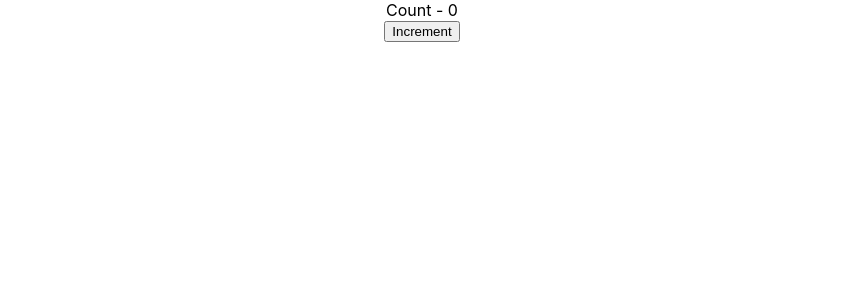
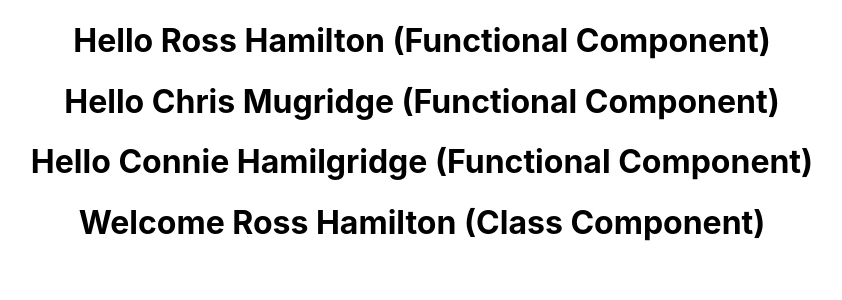
Before and after one commit to Lithill/react-hello-world, a React (Create React App) app in the folder hello-world/: page / in a window 1280 px wide. Shown: the top 300 px of the page, without its empty margins (218-1060 px from the left). Built offline with nearby package versions, Linux system fonts and the light colour scheme.

Commit message:
ReactJS Tutorial - 12 - Destructuring props and state

```diff
--- a/hello-world/src/App.js
+++ b/hello-world/src/App.js
@@ -10,7 +10,14 @@ import Counter from './components/Counter';
 function App() {
   return (
     <div className="App">
-      {/* <Greet name="Ross" surname="Hamilton">
+      {/*
+      <Welcome name="Chris" surname="Mugridge"></Welcome>
+      <Welcome name="Connie" surname="Hamilgridge"></Welcome>
+      <HelloJSX></HelloJSX>
+      <Hi></Hi>
+      <Counter></Counter>
+      <Message></Message>*/}
+      <Greet name="Ross" surname="Hamilton">
         <p>This is a child props</p>
         <p>And this is another</p>
       </Greet>
@@ -19,12 +26,7 @@ function App() {
       </Greet>
       <Greet name="Connie" surname="Hamilgridge"></Greet>
       <Welcome name="Ross" surname="Hamilton"></Welcome>
-      <Welcome name="Chris" surname="Mugridge"></Welcome>
-      <Welcome name="Connie" surname="Hamilgridge"></Welcome>
-      <HelloJSX></HelloJSX>
-      <Hi></Hi>
-      <Message></Message>*/}
-      <Counter></Counter>
+
     </div>
   );
 }
--- a/hello-world/src/components/Greet.js
+++ b/hello-world/src/components/Greet.js
@@ -2,12 +2,11 @@ import React from 'react'
 
 // This is a functional component
 
-const Greet = (props) => {
-    console.log(props)
+const Greet = props => {
+    const {name, surname} = props
     return (
         <div>
-            <h1>Hello {props.name} {props.surname} (Functional Component)</h1>
-            {props.children}
+            <h1>Hello {name} {surname} (Functional Component)</h1>
         </div>
     )
 }
--- a/hello-world/src/components/Welcome.js
+++ b/hello-world/src/components/Welcome.js
@@ -4,7 +4,9 @@ import React, {Component} from 'react'
 
 class Welcome extends Component {
     render() {
-        return <h1>Welcome {this.props.name} {this.props.surname} (Class Component)</h1>
+        const {name, surname} = this.props
+        // const {state1, state2} = this.state
+        return <h1>Welcome {name} {surname} (Class Component)</h1>
     }
 }
 
```
